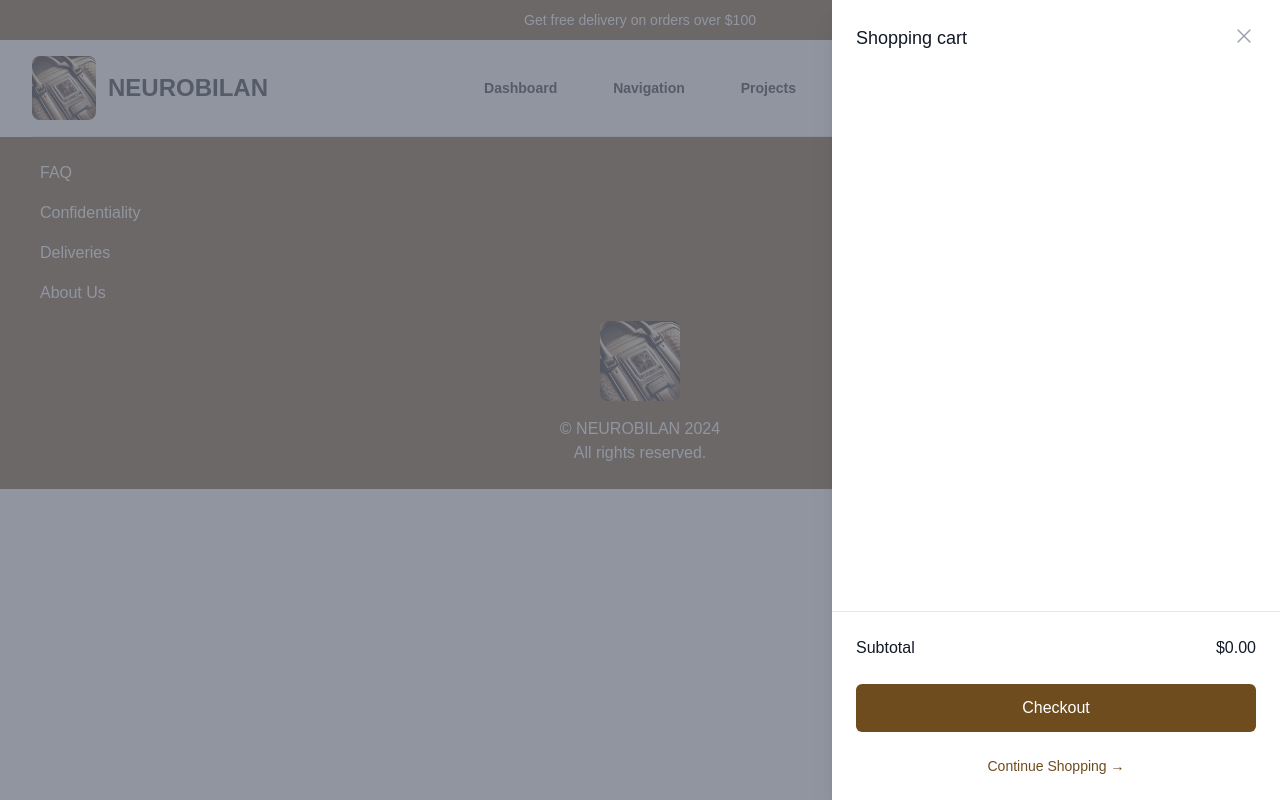
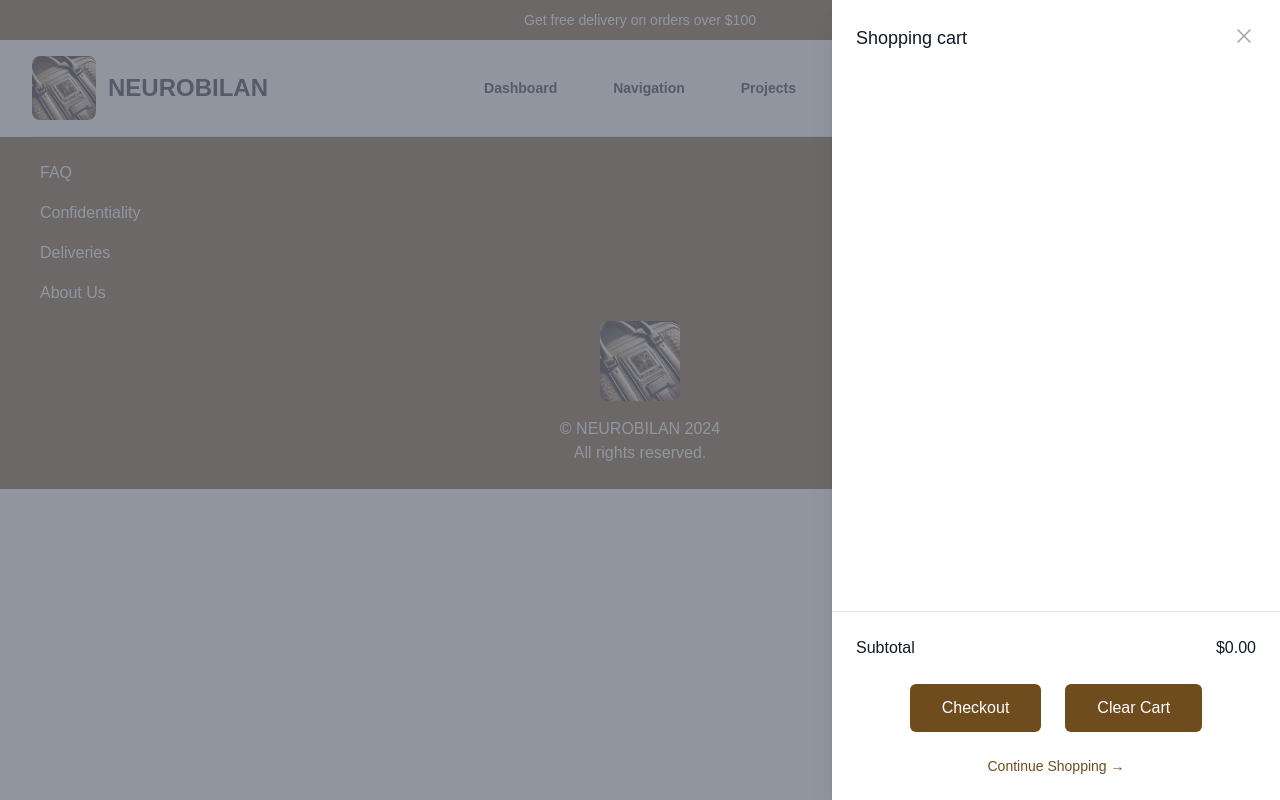
Before and after one commit to AndrewProsyankin/nextjs-coop, a Next.js app: page /about/Cart in a window 1280 px wide. Built offline with nearby package versions, Linux system fonts and the light colour scheme.

Commit message:
clear cart button

```diff
--- a/app/about/Cart/page.tsx
+++ b/app/about/Cart/page.tsx
@@ -7,7 +7,7 @@ import Image from 'next/image';
 
 export default function Cart() {
   const [open, setOpen] = useState(true);
-  const { cartItems, removeFromCart, updateCartItem } = useCart(); // Destructure removeFromCart from context
+  const { cartItems, removeFromCart, updateCartItem, clearCart } = useCart(); // Destructure removeFromCart from context
 
   const handleOpen = () => {
     setOpen((prevState) => !prevState);
@@ -87,13 +87,21 @@ export default function Cart() {
                     <p>Subtotal</p>
                     <p>${subtotal.toFixed(2)}</p>
                   </div>
-                  <div className="mt-6">
-                    <a
-                      href="/about/Checkout"
-                      className="flex items-center justify-center rounded-md bg-[#6E4C1EFF] px-6 py-3 text-base font-medium text-white hover:bg-[#98730C]"
-                    >
-                      Checkout
-                    </a>
+                  <div className="mt-6 flex items-center justify-center">
+                    <div className="flex items-center justify-center space-x-6">
+                      <a
+                        href="/about/Checkout"
+                        className="flex items-center justify-center rounded-md bg-[#6E4C1EFF] px-8 py-3 text-base font-medium text-white hover:bg-[#98730C]"
+                      >
+                        Checkout
+                      </a>
+                      <button
+                        onClick={clearCart}
+                        className="flex items-center justify-center rounded-md bg-[#6E4C1EFF] px-8 py-3 text-base font-medium text-white hover:bg-[#98730C]"
+                      >
+                        Clear Cart
+                      </button>
+                    </div>
                   </div>
                   <div className="mt-6 flex justify-center text-center text-sm text-gray-500">
                     <button onClick={handleOpen} className="font-medium text-[#6E4C1EFF] hover:text-[#6E4C1EFF]">
@@ -101,6 +109,7 @@ export default function Cart() {
                     </button>
                   </div>
                 </div>
+
               </div>
             </DialogPanel>
           </div>
--- a/app/components/CartContext.tsx
+++ b/app/components/CartContext.tsx
@@ -22,6 +22,7 @@ interface CartContextType {
   removeFromCart: (id: number) => void;
   setCartItems: React.Dispatch<React.SetStateAction<CartItem[]>>;
   updateCartItem: (id: number, quantity: number) => void; // Define updateCartItem here
+  clearCart: ()=> void;
 }
 
 // Create the CartContext with a default value
@@ -74,6 +75,11 @@ export const CartProvider = ({ children }: { children: ReactNode }) => {
       ).filter((item) => item.quantity > 0)
     );
   };
+  const clearCart = () => {
+    console.log('', cartItems);
+    setCartItems([]);
+  };
+
 
     const updateCartItem = (id: number, quantity: number) => {
       setCartItems(prevItems =>
@@ -85,7 +91,7 @@ export const CartProvider = ({ children }: { children: ReactNode }) => {
 
 
   return (
-    <CartContext.Provider value={{ cartItems, addToCart, setCartItems, updateCartItem, removeFromCart }}>
+    <CartContext.Provider value={{ cartItems, addToCart, setCartItems, updateCartItem, removeFromCart, clearCart }}>
       {children}
     </CartContext.Provider>
   );
```
